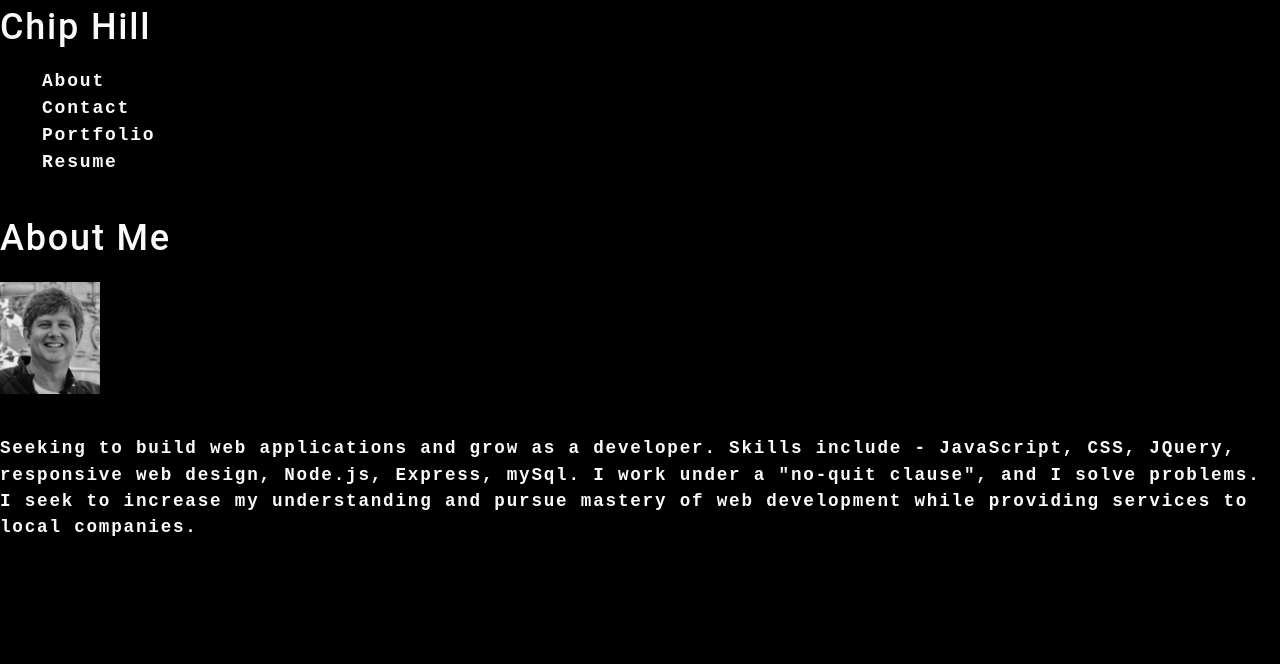
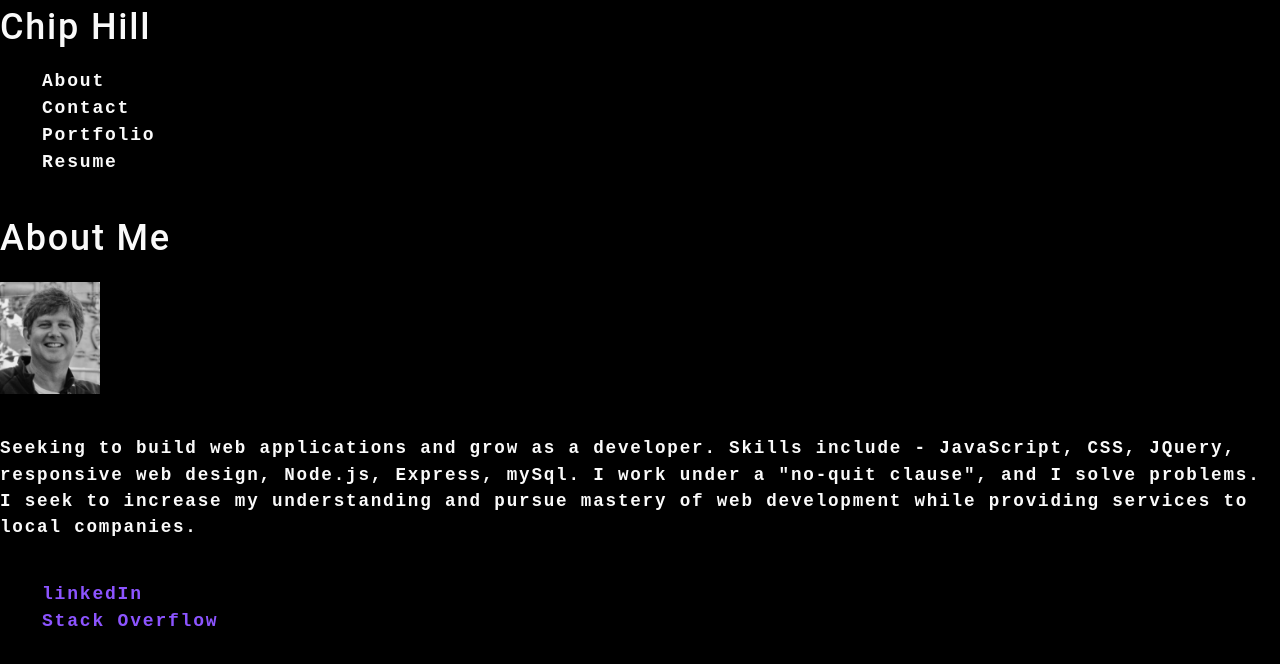
Before and after one commit to roo116/portfolio-react, a React (Create React App) app: page / in a window 1280 px wide. Shown: the top 664 px of the page. Built offline with nearby package versions, Linux system fonts and the light colour scheme.

Commit message:
completed footer code

```diff
--- /dev/null
+++ b/src/components/Footer/index.js
@@ -0,0 +1,26 @@
+import React from "react";
+
+const Footer = () => {
+  const links = [
+    { name: "linkedIn", href: "www.linkedin.com/in/karlhill" },
+    {
+      name: "Stack Overflow",
+      href: "https://stackoverflow.com/users/18586610/chip-hill",
+    },
+  ];
+  return (
+    <section className="my-5">
+      <div class="text-center m-2">
+        <ul>
+          {links.map((link) => (
+            <li key={link.name}>
+              <a href={link.href}>{link.name}</a>
+            </li>
+          ))}
+        </ul>
+      </div>
+    </section>
+  );
+};
+
+export default Footer;
--- a/src/components/PageContainer/index.js
+++ b/src/components/PageContainer/index.js
@@ -4,6 +4,8 @@ import About from "../About";
 import ContactForm from "../Contact";
 import Portfolio from "../Portfolio";
 import Resume from "../Resume";
+import Footer from '../Footer'
+
 
 export default function PageContainer() {
   const [currentPage, setCurrentPage] = useState("About");
@@ -30,6 +32,7 @@ export default function PageContainer() {
     <div>
       <Nav currentPage={currentPage} handlePageChange={handlePageChange} />
       {renderPage()}
+      <Footer></Footer>
     </div>
   );
 }
```
